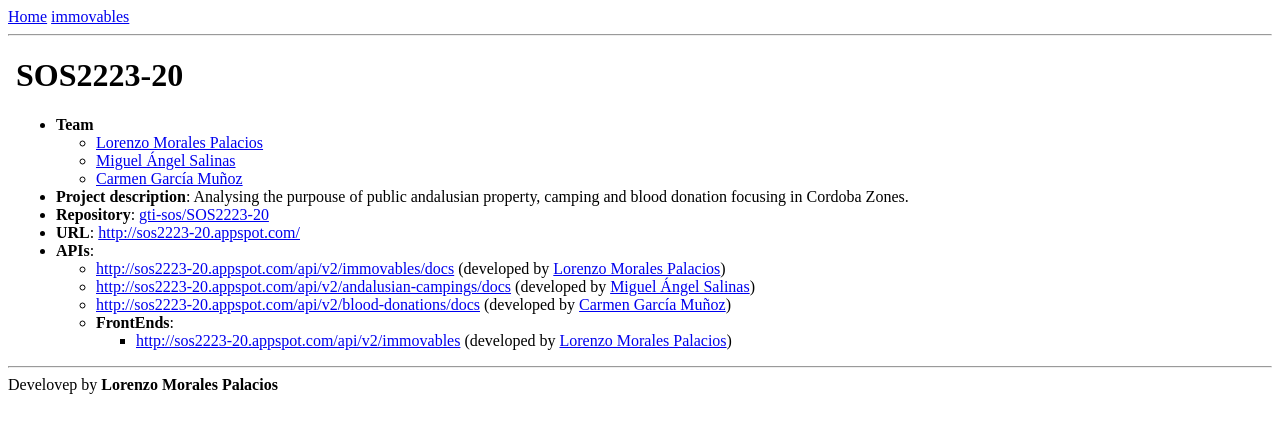
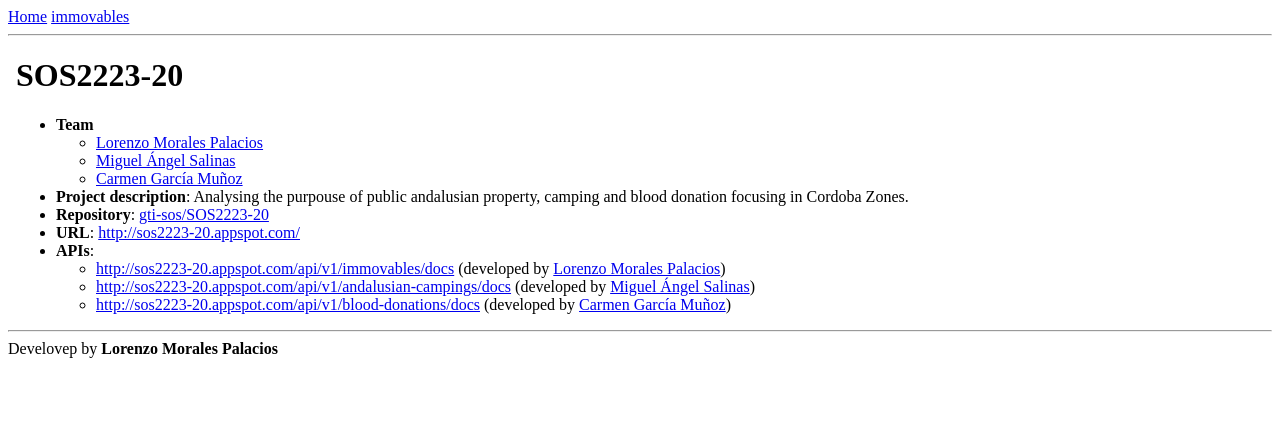
Before and after one commit to gti-sos/sos2223-20, a SvelteKit app in the folder frontend/: page / in a window 1280 px wide. Shown: the top 432 px of the page. Built offline with nearby package versions, Linux system fonts and the light colour scheme.

Commit message:
Revert "Cambios a v2"
This reverts commit ebae8e64206154aa72fb30ebb98e265d0de1df85.

```diff
--- a/frontend/src/routes/+page.svelte
+++ b/frontend/src/routes/+page.svelte
@@ -1,4 +1,4 @@
-<main lang="en">
+<html>
     <body>
         <h1>SOS2223-20</h1>
         <ul dir="auto">
@@ -14,16 +14,12 @@
             <li><strong>URL</strong>: <a href="http://sos2223-20.appspot.com/">http://sos2223-20.appspot.com/ </a></li>
             <li><strong>APIs</strong>:
             <ul dir="auto">
-            <li><a href="http://sos2223-20.appspot.com/api/v2/immovables/docs" rel="nofollow">http://sos2223-20.appspot.com/api/v2/immovables/docs</a> (developed by <a href="https://github.com/Lukmare">Lorenzo Morales Palacios</a>)</li>
-            <li><a href="http://sos2223-20.appspot.com/api/v2/andalusian-campings/docs" rel="nofollow">http://sos2223-20.appspot.com/api/v2/andalusian-campings/docs</a> (developed by <a href="https://github.com/salinosaso">Miguel Ángel Salinas</a>)</li>
-            <li><a href="http://sos2223-20.appspot.com/api/v2/blood-donations/docs" rel="nofollow">http://sos2223-20.appspot.com/api/v2/blood-donations/docs</a> (developed by <a href="https://github.com/cargarmun">Carmen García Muñoz</a>)</li>
-            <li><strong>FrontEnds</strong>:
-                <ul dir="auto">
-                <li><a href="http://sos2223-20.appspot.com/api/v2/immovables" rel="nofollow">http://sos2223-20.appspot.com/api/v2/immovables</a> (developed by <a href="https://github.com/Lukmare">Lorenzo Morales Palacios</a>)</li>
-                </ul>
-            </li>
+            <li><a href="http://sos2223-20.appspot.com/api/v1/immovables/docs" rel="nofollow">http://sos2223-20.appspot.com/api/v1/immovables/docs</a> (developed by <a href="https://github.com/Lukmare">Lorenzo Morales Palacios</a>)</li>
+            <li><a href="http://sos2223-20.appspot.com/api/v1/andalusian-campings/docs" rel="nofollow">http://sos2223-20.appspot.com/api/v1/andalusian-campings/docs</a> (developed by <a href="https://github.com/salinosaso">Miguel Ángel Salinas</a>)</li>
+            <li><a href="http://sos2223-20.appspot.com/api/v1/blood-donations/docs" rel="nofollow">http://sos2223-20.appspot.com/api/v1/blood-donations/docs</a> (developed by <a href="https://github.com/cargarmun">Carmen García Muñoz</a>)</li>
+
         </ul>
             </li>
             </ul>
     </body>
-</main>
+</html>
```
Also changed, not shown: 2 other files (tests, documents, lock files or other folders).
